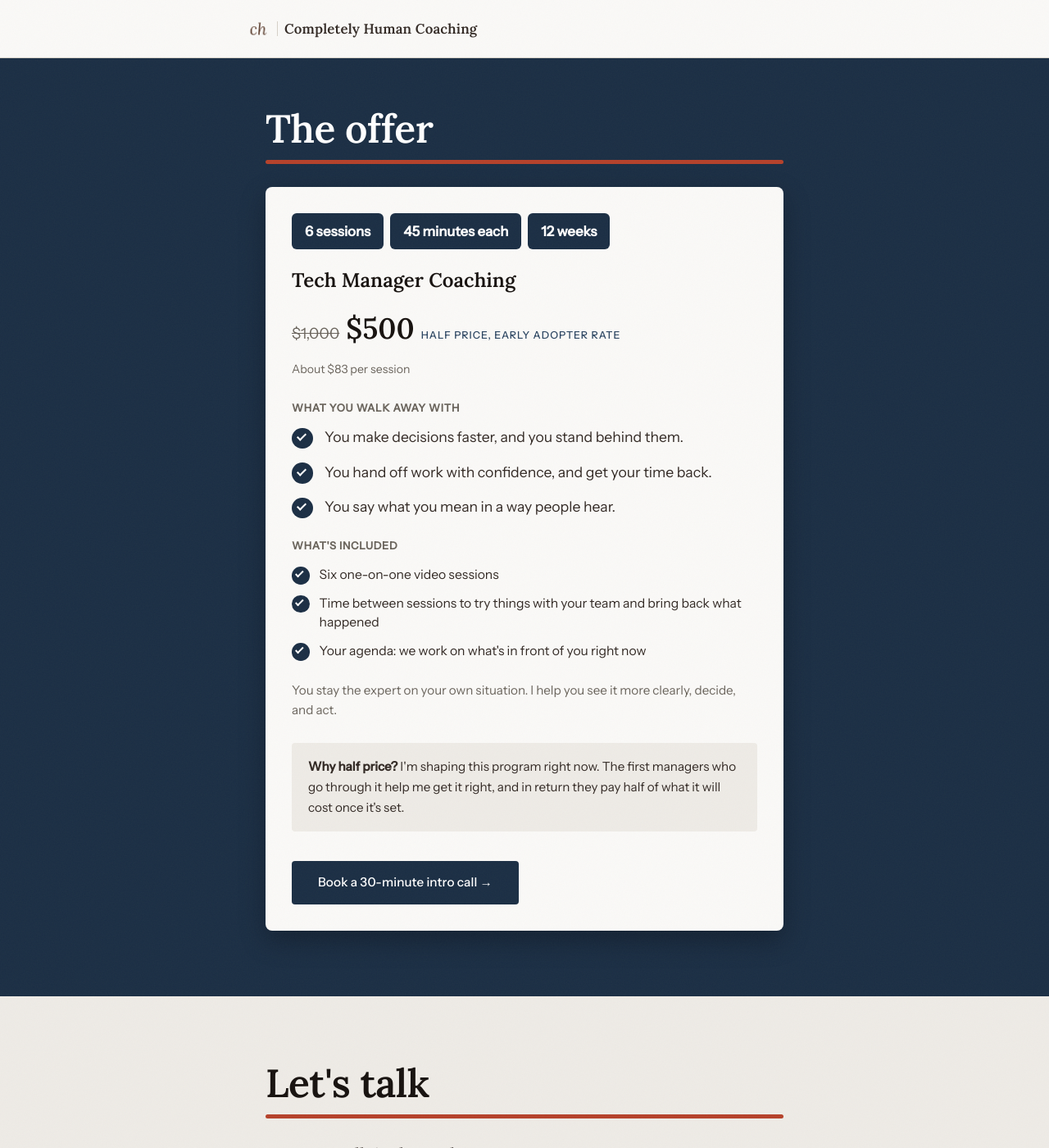
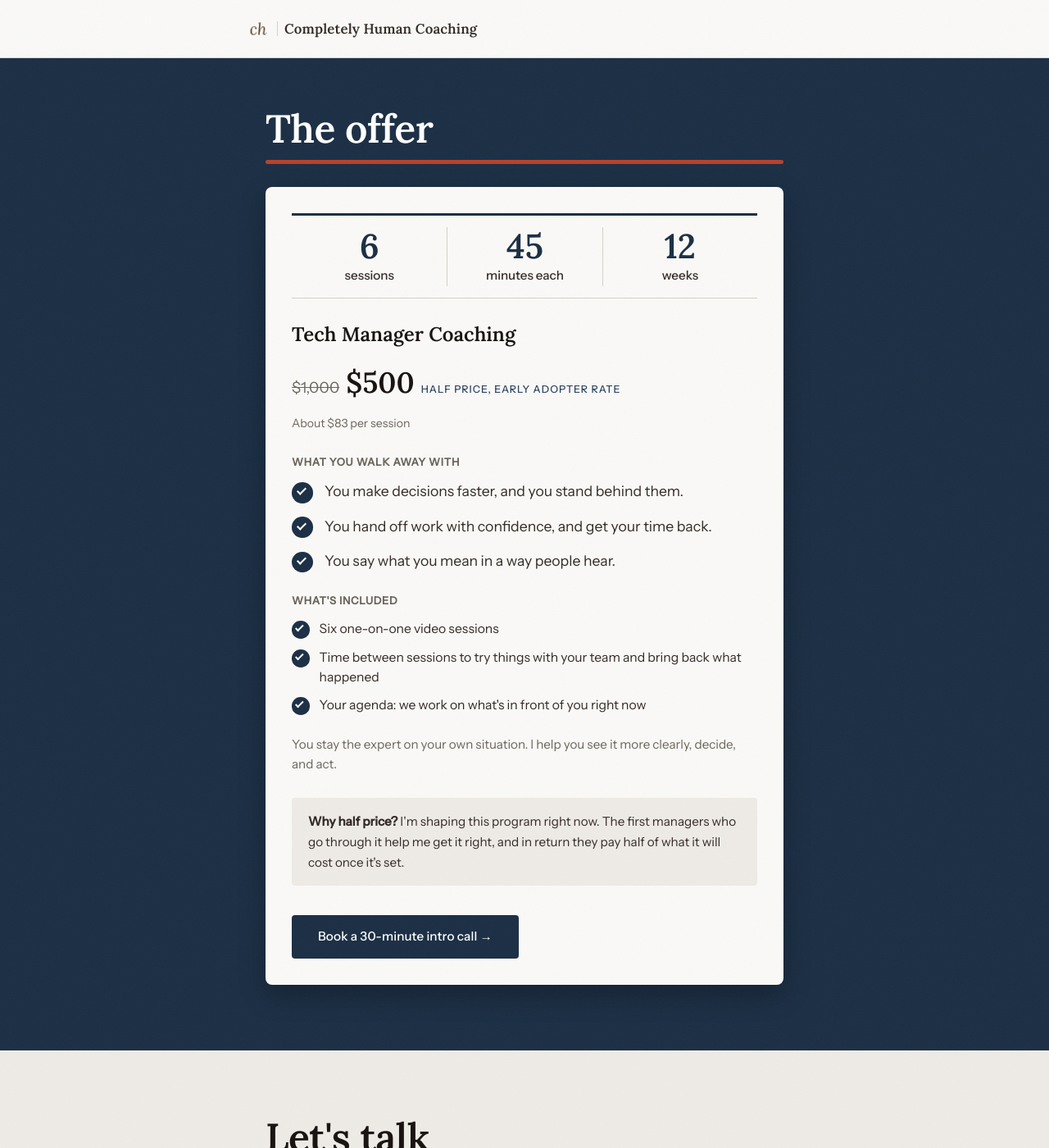
Before and after one commit to dbough/completely-human-coaching-com, a Jekyll site: the page built from tech-managers/index.html, in a window 1280 px wide and 1400 px high, scrolled down 3730 px. Shown: the whole window at 82% size. Built offline with Jekyll 4.4.1, drawn with Linux system fonts in a browser that asks for light colours.

Commit message:
Show offer facts as big numbers instead of pills
Co-Authored-By: Claude Sonnet 5.5 <noreply@anthropic.com>

```diff
--- a/tech-managers/index.html
+++ b/tech-managers/index.html
@@ -182,9 +182,9 @@ og_image: "https://completelyhumancoaching.com/og-image.png"
 
       <div class="offering-card reveal reveal-delay-2">
         <ul class="offering-facts">
-          <li>6 sessions</li>
-          <li>45 minutes each</li>
-          <li>12 weeks</li>
+          <li><span class="fact-num">6</span><span class="fact-label">sessions</span></li>
+          <li><span class="fact-num">45</span><span class="fact-label">minutes each</span></li>
+          <li><span class="fact-num">12</span><span class="fact-label">weeks</span></li>
         </ul>
         <p class="offering-name">Tech Manager Coaching</p>
         <div class="price-display">
--- a/tech-managers/style.css
+++ b/tech-managers/style.css
@@ -421,19 +421,37 @@ section#offer h2 {
 
 .offering-facts {
   list-style: none;
-  display: flex;
-  flex-wrap: wrap;
-  gap: 0.5rem;
-  margin-bottom: 1.1rem;
+  display: grid;
+  grid-template-columns: repeat(3, 1fr);
+  margin-bottom: 1.5rem;
+  padding: 0.9rem 0;
+  border-top: 3px solid var(--bark);
+  border-bottom: 1px solid var(--sand);
 }
 
 .offering-facts li {
-  background: var(--bark);
-  color: #fff;
-  font-size: 1.05rem;
+  text-align: center;
+  padding: 0 0.5rem;
+}
+
+.offering-facts li + li {
+  border-left: 1px solid var(--sand);
+}
+
+.fact-num {
+  display: block;
+  font-family: 'Lora', serif;
+  font-size: 2.6rem;
   font-weight: 600;
-  padding: 0.5rem 1rem;
-  border-radius: 6px;
+  line-height: 1.1;
+  color: var(--bark);
+}
+
+.fact-label {
+  display: block;
+  font-size: 0.95rem;
+  font-weight: 500;
+  color: var(--soil);
 }
 
 .offering-name {
@@ -673,6 +691,14 @@ section#offer h2 {
 }
 
 @media (max-width: 520px) {
+  .fact-num {
+    font-size: 2.1rem;
+  }
+
+  .fact-label {
+    font-size: 0.82rem;
+  }
+
   #hero {
     padding: 3.5rem 0 3rem;
   }
```
